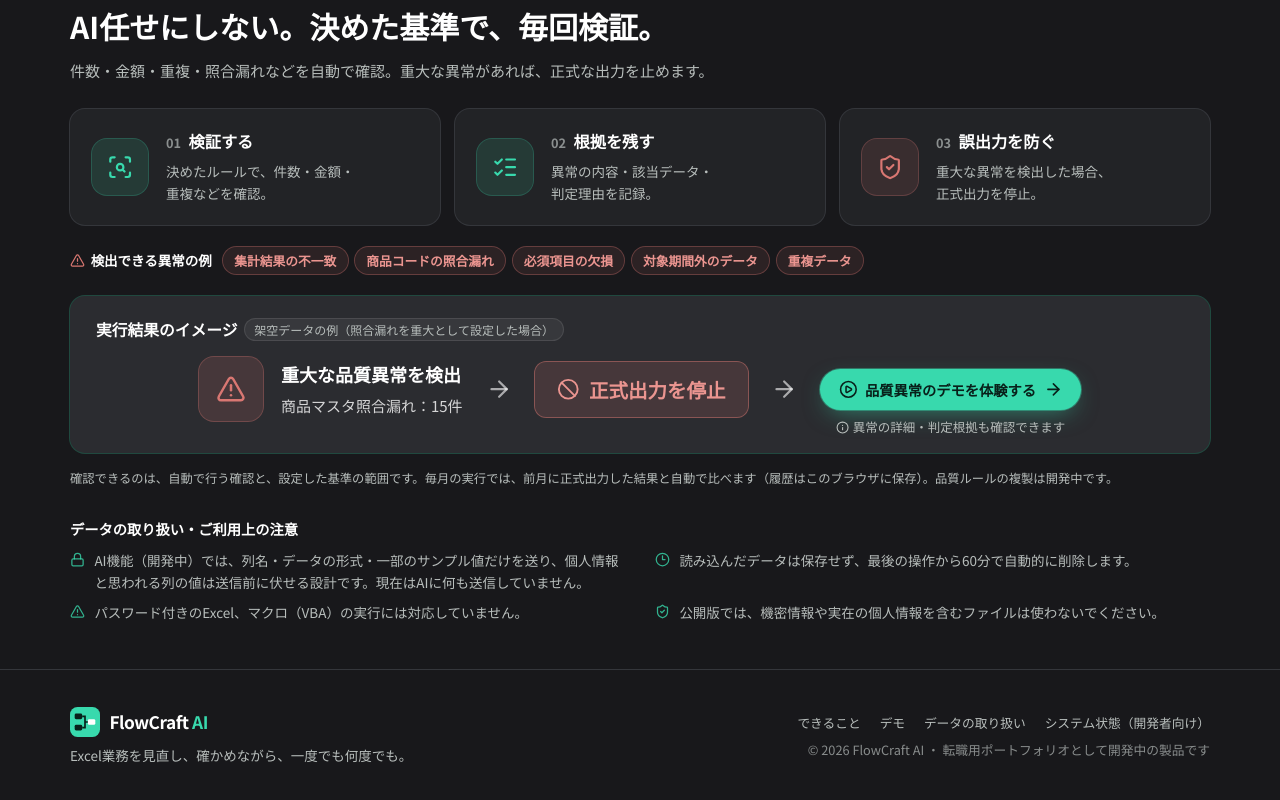
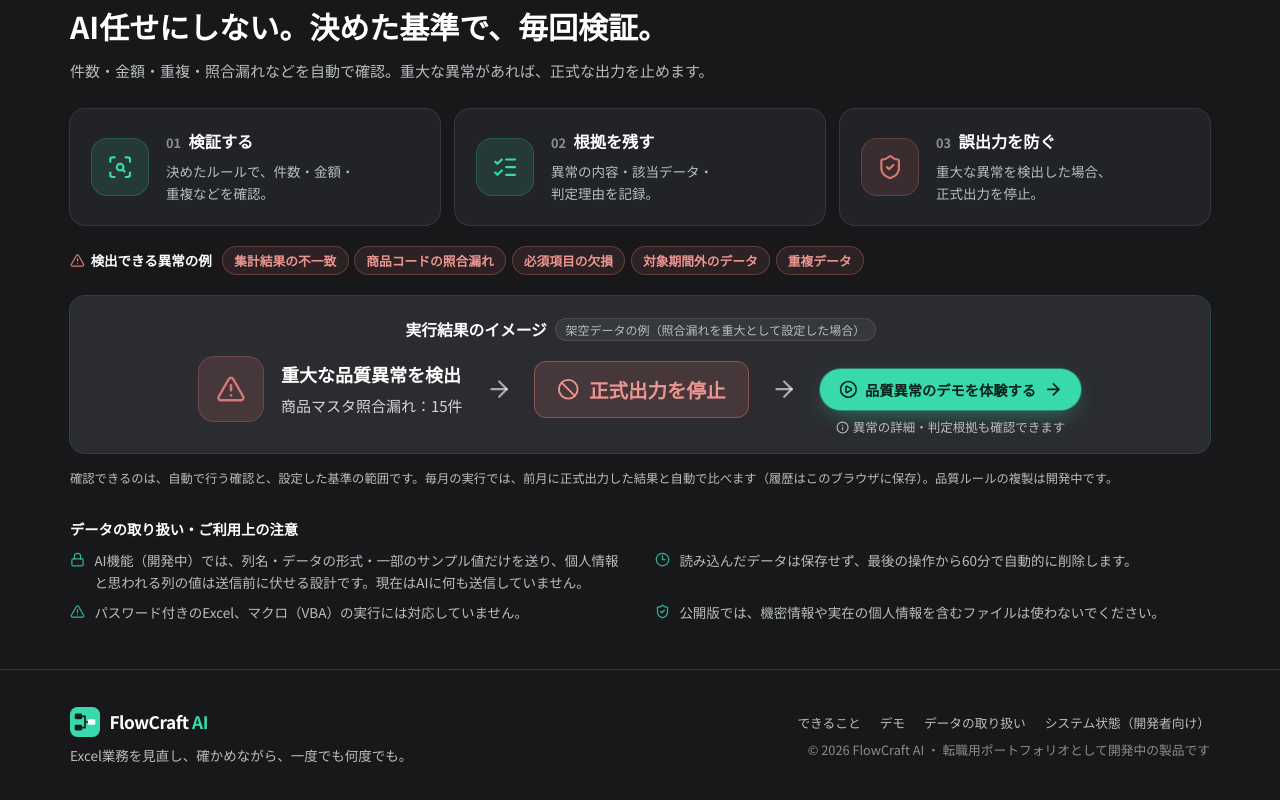
Before and after one commit to yukon2051-byteyu/FlowCraft_AI, a React (Vite) app in the folder frontend/: page / in a window 1280 px wide. Shown: the part 3641-4441 px from the top of the page. Built offline with nearby package versions, Linux system fonts and the light colour scheme; no server answers.

Commit message:
品質の確認：実行結果カードのタイトルの行も中央に置き、5要素と中心線を一致させる
Co-Authored-By: Claude Opus 5.5 <noreply@anthropic.com>

```diff
--- a/frontend/src/pages/TopPage.tsx
+++ b/frontend/src/pages/TopPage.tsx
@@ -761,7 +761,7 @@ function Trust() {
           </ul>
         </div>
 
-        {/* 実行結果のイメージ（架空のデータ）。セクションの主役。タイトルは左揃え、その下の5要素は1つのグループとしてカードの中央に置く：
+        {/* 実行結果のイメージ（架空のデータ）。セクションの主役。タイトルの行（タイトル＋ラベル）と、その下の5要素を、それぞれ1つのグループとしてカードの中央に置く（中心線が一致する）：
               異常の検出 → 正式出力を停止 → デモのボタン（矢印は32pxの箱の中央）
             ・Flex（justify-content: center・align-items: center）。各要素は内容の幅のまま並べ、間隔は gap で統一（20px）
               → グループは実際の幅を基準に中央に置かれ、左右の余白が等しくなる（全幅に引き伸ばさない）
@@ -769,7 +769,7 @@ function Trust() {
               矢印・正式出力停止・ボタンの中心線が揃う（margin・translateY による位置合わせはしない）
             固定の高さは付けない。照合漏れが必ず重大になるわけではない：重大度は設定した品質ルールに従う */}
         <div className="mt-[22px] rounded-2xl bg-panel-hi px-[26px] pt-[22px] pb-[32px] ring-1 ring-mint/25" role="region" aria-label="実行結果のイメージ">
-          <p className="flex flex-wrap items-center gap-2">
+          <p className="flex flex-wrap items-center justify-center gap-2.5" data-flow="title">
             <span className="text-[1.05rem] font-bold text-white">実行結果のイメージ</span>
             <span className="rounded-full bg-white/6 px-2.5 py-0.5 text-[0.8rem] text-subtle ring-1 ring-white/15">架空データの例（照合漏れを重大として設定した場合）</span>
           </p>
```
Also changed, not shown: 2 other files (tests, documents, lock files or other folders).
